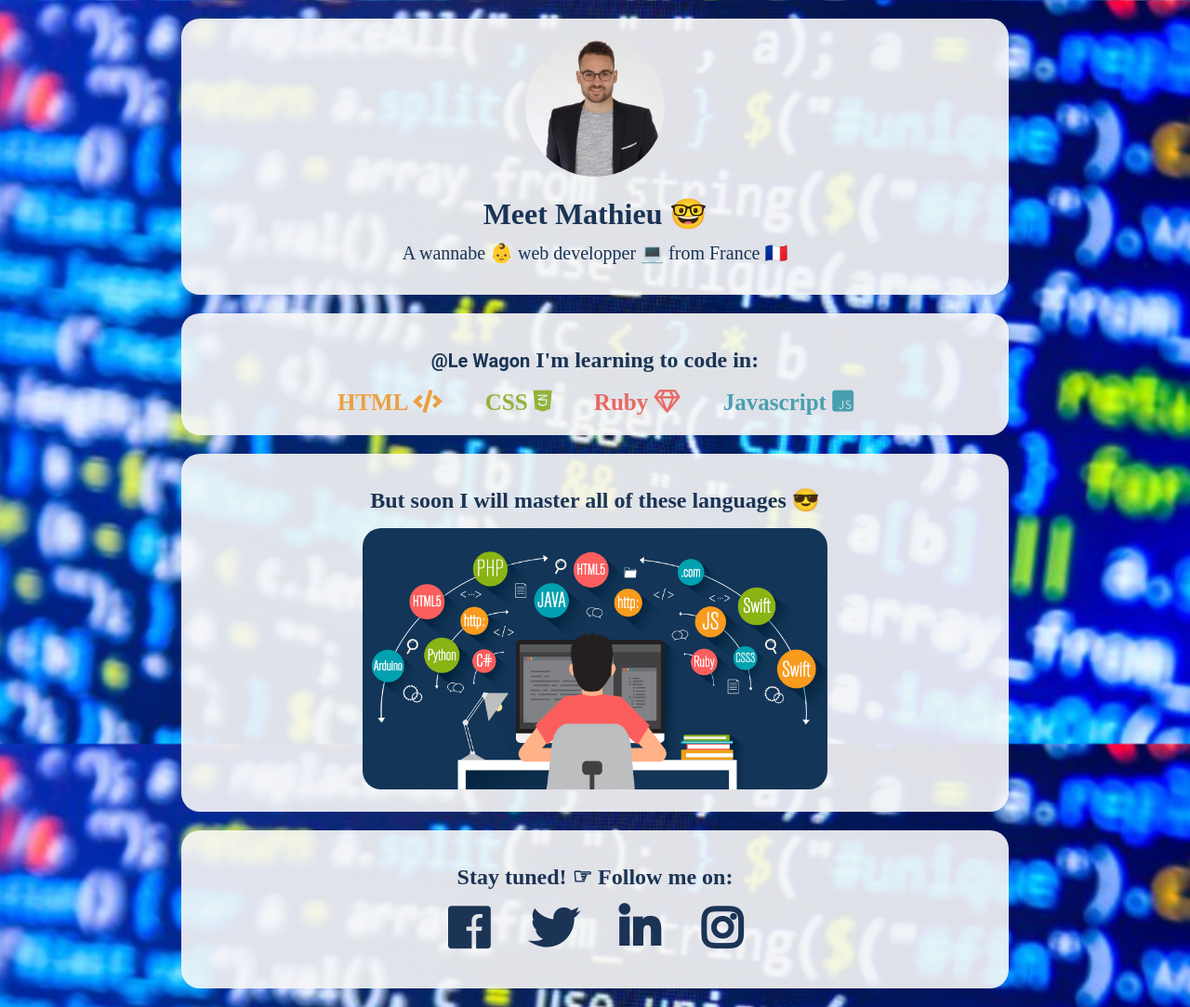
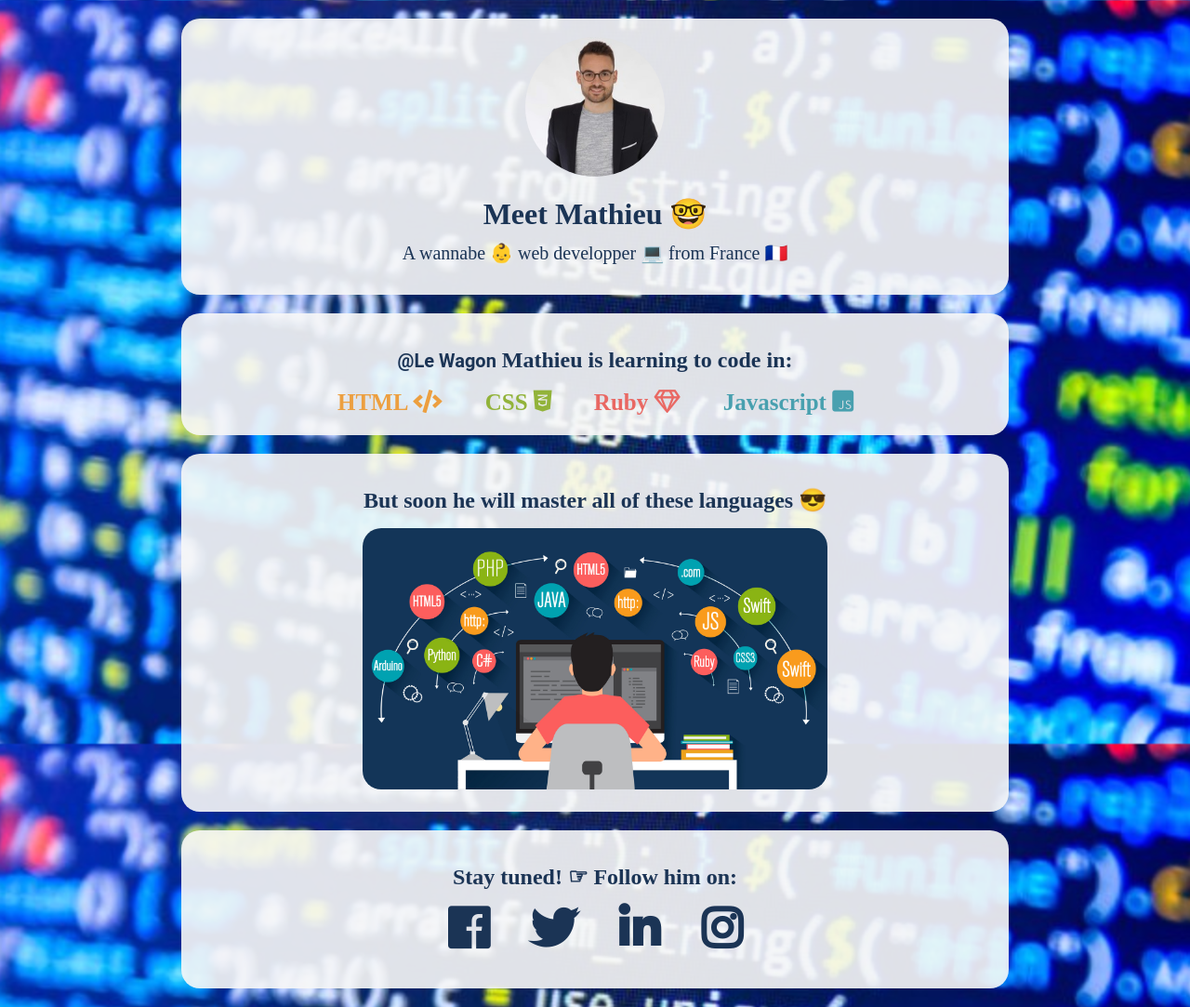
Before and after one commit to mathieufontaine/profile, a plain HTML site: page index.html in a window 1280 px wide. Shown: the whole page at 93% size. Drawn offline with Linux system fonts and the light colour scheme.

Commit message:
make my profile prettier

```diff
--- a/index.html
+++ b/index.html
@@ -18,7 +18,7 @@
     <p>A wannabe 👶 web developper 💻 from France 🇫🇷</p>
   </div>
    <div class="card">
-    <h2><a href="https://www.lewagon.com" target="_blank">@Le Wagon</a> I'm learning to code in:</h2>
+    <h2><a href="https://www.lewagon.com" target="_blank">@Le Wagon</a> Mathieu is learning to code in:</h2>
     <ul class ="coding-languages">
       <li id="html">HTML  <i class="fas fa-code"></i></li>
       <li id="css">CSS  <i class="fab fa-css3-alt"></i></li>
@@ -27,11 +27,11 @@
     </ul>
   </div>
   <div class="card">
-    <h2>But soon I will master all of these languages 😎</h2>
+    <h2>But soon he will master all of these languages 😎</h2>
     <img src="./images/raw.jpg" alt="picture" class="body_picture">
   </div>
   <div class="card">
-    <h2>Stay tuned! ☞ Follow me on:</h2>
+    <h2>Stay tuned! ☞ Follow him on:</h2>
     <ul>
       <li><a href="https://www.lewagon.com"><i class="fab fa-facebook"></i></li>
       <li><a href="https://www.lewagon.com"><i class="fab fa-twitter"></i></li>
```
